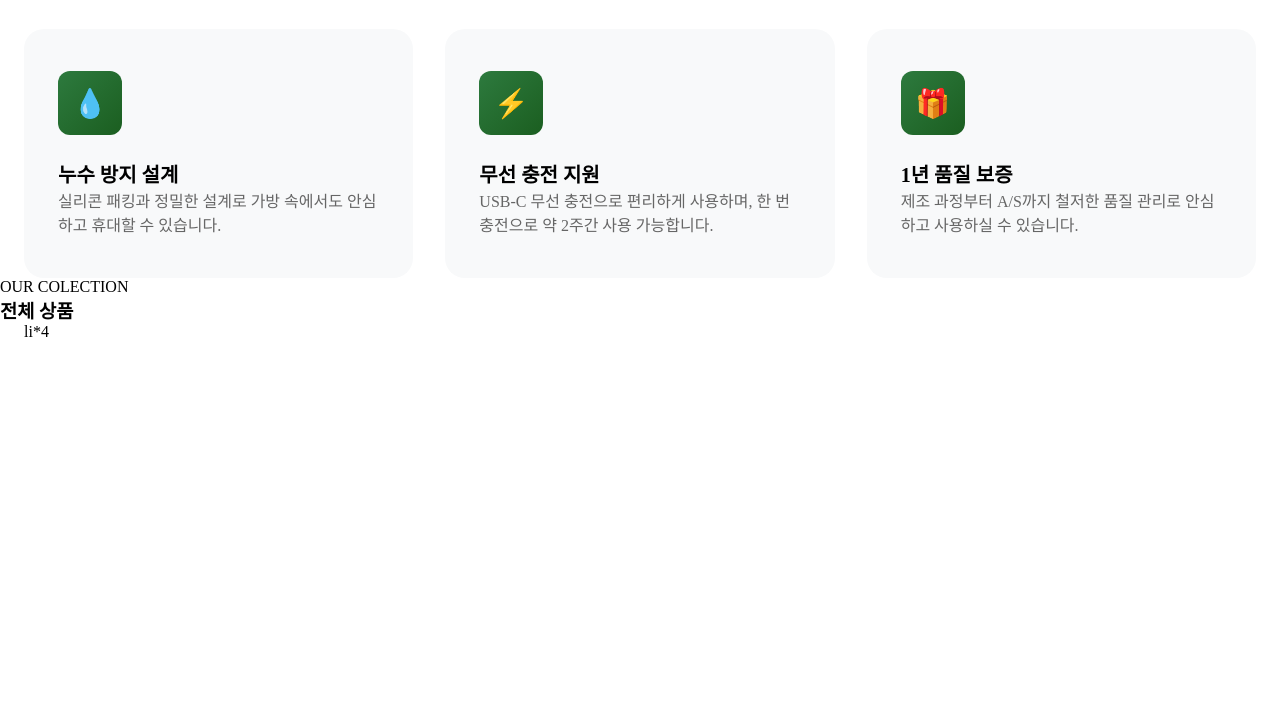
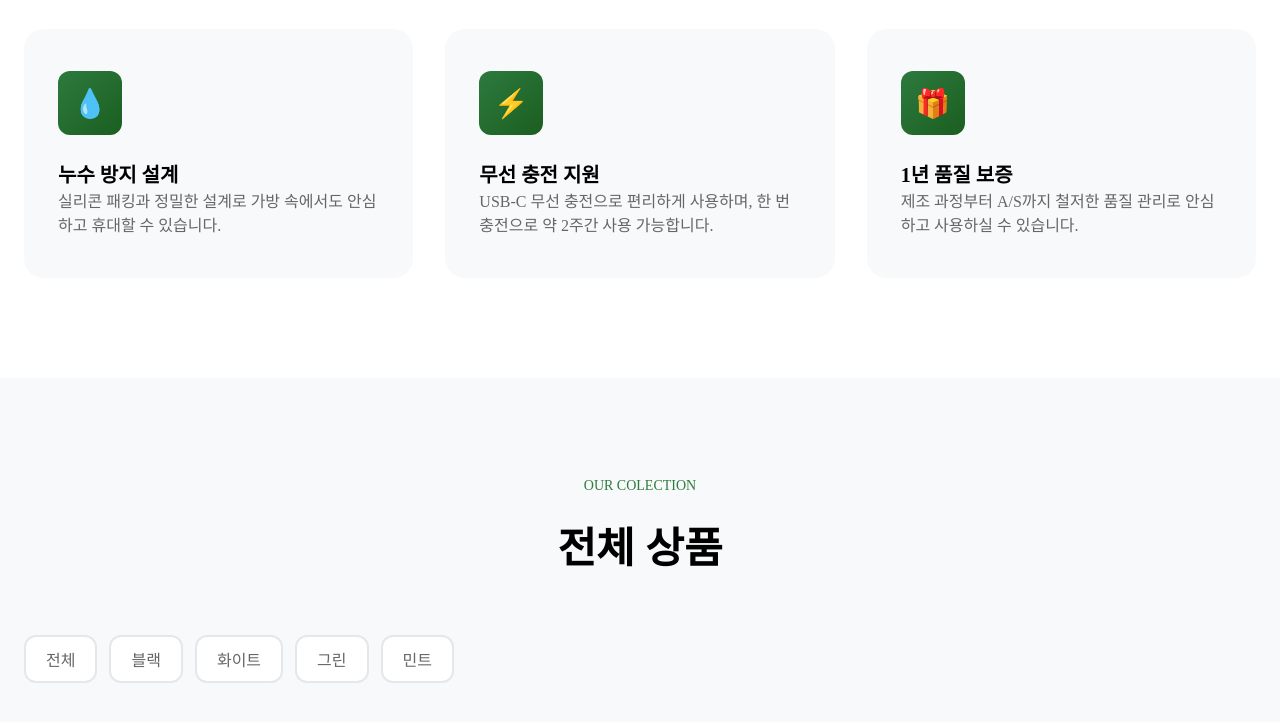
Before and after one commit to NeiKm/competitive-programming, a plain HTML site: page my_progress/index.html in a window 1280 px wide. Shown: the part 1572-2294 px from the top of the page. Before the commit the page ends 1913 px from the top, so only its background shows below. Drawn offline with Linux system fonts and the light colour scheme.

Commit message:
Начата реализация товарных карточек

```diff
--- a/my_progress/index.html
+++ b/my_progress/index.html
@@ -3,7 +3,7 @@
 <head>
     <meta charset="UTF-8">
     <meta name="viewport" content="width=device-width, initial-scale=1.0">
-    <title>Document</title>
+    <title>ECOFIT</title>
     <link rel="stylesheet" href="style.css">
 </head>
 <body>
@@ -23,7 +23,7 @@
                 </div>
                 <div class="main-serch">
                     <input type="text" placeholder="검색하세요">
-                    <button>검색</button>
+                    <button id="serch-button">검색</button>
                 </div>
                 <div class="buttons">
                     <button>로그인</button>
@@ -166,11 +166,21 @@
         <div class="shop-menu">
             <nav class="shop-nav">
                 <ul>
-                    li*4
+                    <li>전체</li>
+                    <li>블랙</li>
+                    <li>화이트</li>
+                    <li>그린</li>
+                    <li>민트</li>
                 </ul>
             </nav>
         </div>
+        <div class="shop-content">
+            <!-- элементы карточек с таварами напишу потом -->
+            <div class="shop-card">
+                <div class=""></div>
+            </div>
+        </div>
     </section>
-
+    <script src="script.js"></script>
 </body>
 </html>
--- a/my_progress/script.js
+++ b/my_progress/script.js
@@ -0,0 +1,11 @@
+console.log(";)");
+
+
+const serch_button = document.getElementById("serch-button");
+const buttons = document.querySelectorAll("button");
+
+buttons.forEach((button) => {
+    button.onclick = () => {
+        alert("Пока еще функцианал не реализован")
+    };
+});
--- a/my_progress/style.css
+++ b/my_progress/style.css
@@ -103,10 +103,14 @@ header {
     position: relative;
 }
 
-.main-serch input{
-    padding: 14px 48px 14px 20px;
+.main-serch input {
+    padding: 14px 48px 14px 120px;
     border-radius: var(--radius-md);
     border: 2px solid var(--border);
+}
+
+.main-serch input:focus {
+    border: 2px solid var(--primary);
 }
 
 .main-serch button {
@@ -211,6 +215,7 @@ nav ol {
 .about-product {
     padding-top: 100px;
     background: white;
+    padding-bottom: 100px;
 }
 
 .title- {
@@ -281,3 +286,49 @@ nav ol {
 .card-info {
     color: var(--text-gray);
 }
+
+.shop {
+    background: var(--bg-gray);
+    padding: 100px 0px;
+}
+
+.shop-title {
+    padding-bottom: 60px;
+}
+
+.shop-top-title {
+    color: var(--primary);
+    font-weight: 500;
+    font-size: 14px;
+    display: flex;
+    align-items: center;
+    justify-content: center;
+    padding-bottom: 20px;
+}
+
+.shop-main-title {
+    display: flex;
+    align-items: center;
+    justify-content: center;
+}
+
+.shop-main-title h3 {
+    font-size: 42px;
+    font-weight: 700;
+}
+
+.shop-nav {
+    color: var(--text-gray);
+}
+
+.shop-nav li {
+    list-style: none;
+    background: white;
+    border: 2px solid var(--border);
+    border-radius: var(--radius-md);
+    padding: 10px 20px;
+}
+
+.shop-nav ul {
+    gap: 12px;
+}
```
